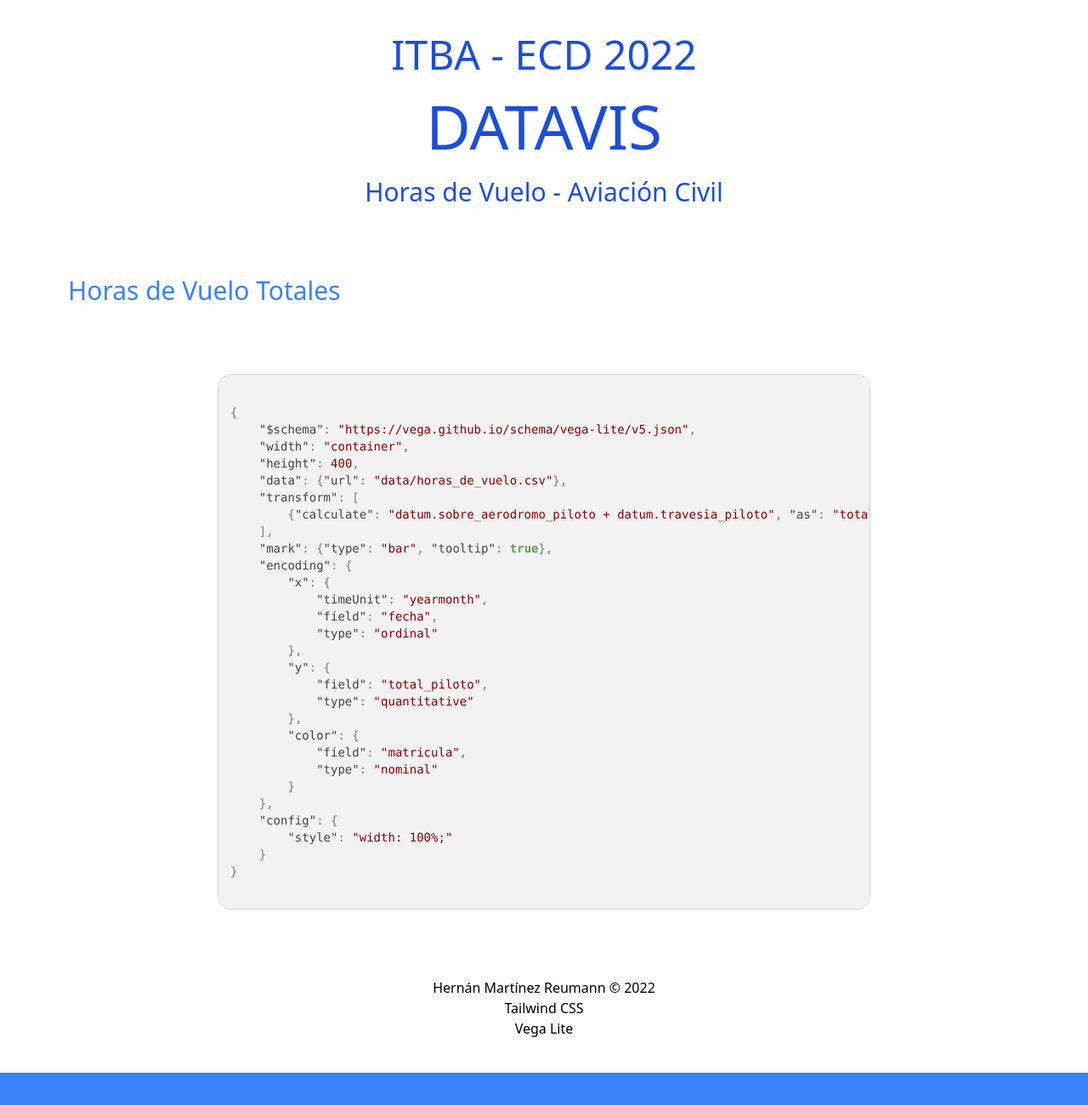
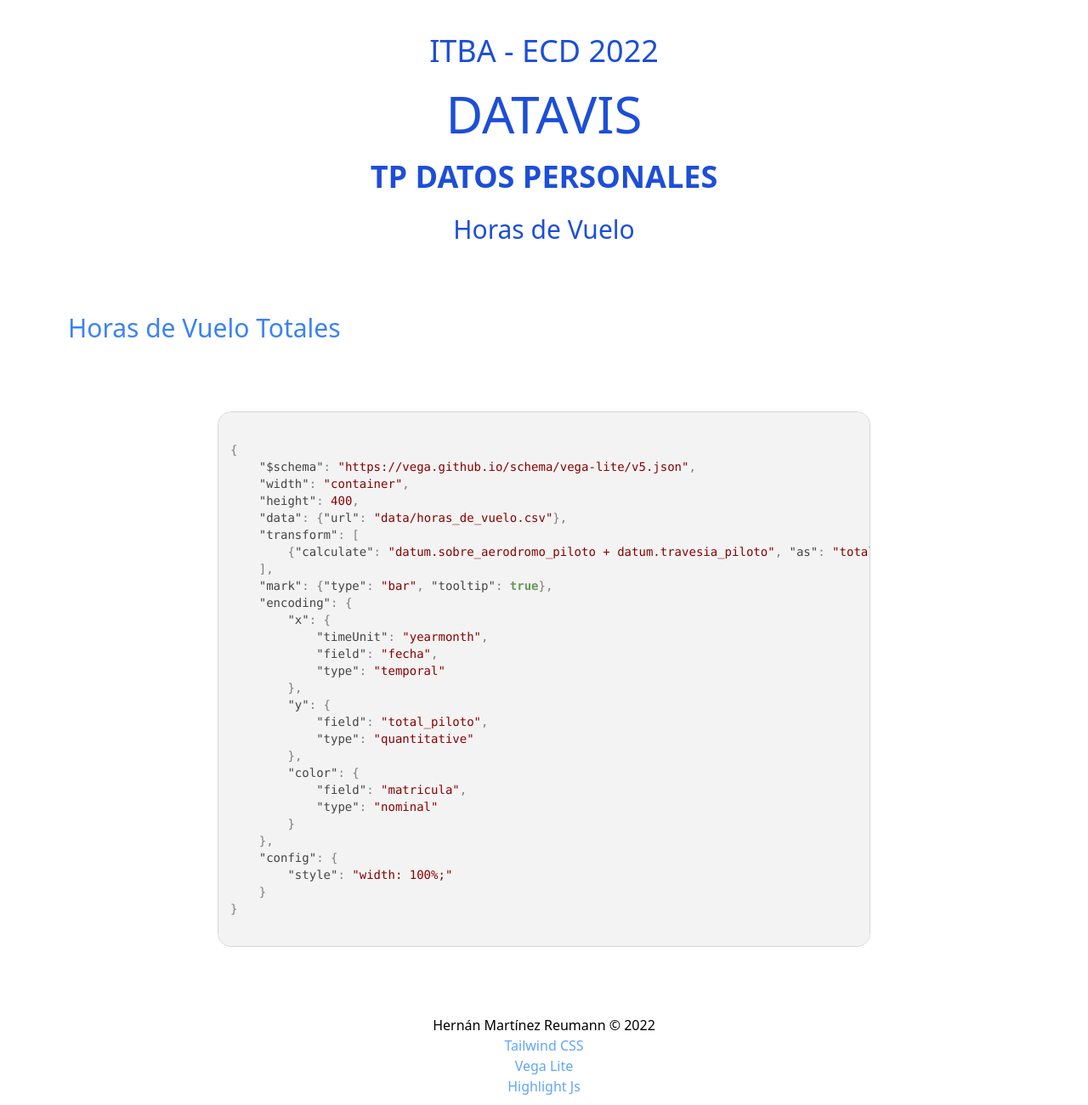
Before and after one commit to hmreumann/ecd2022a, a website built with webpack: page personales/index.html in a window 1280 px wide. Shown: the whole page at 85% size. Before the commit the page ends 1262 px from the top, so only its background shows below. Built offline with nearby package versions, Linux system fonts and the light colour scheme; a script that the page names is missing.

Commit message:
Fix x axis

```diff
--- a/personales/index.html
+++ b/personales/index.html
@@ -17,9 +17,10 @@
 </head>
 <body class="max-w-7xl mx-auto bg-blue-500 grid">
     <header class="text-center bg-white py-10 text-blue-700">
-        <h1 class="text-5xl">ITBA - ECD 2022</h1>
-        <h3 class="text-7xl mt-6">DATAVIS</h3>
-        <h1 class="text-3xl mt-6">Horas de Vuelo - Aviación Civil</h1>
+        <h1 class="text-4xl">ITBA - ECD 2022</h1>
+        <h3 class="text-6xl mt-6">DATAVIS</h3>
+        <h2 class="text-4xl mt-6 font-bold">TP DATOS PERSONALES</h3>
+        <h1 class="text-3xl mt-6">Horas de Vuelo</h1>
     </header>
     <main class="w-full bg-white py-10">
         <div class="space-y-10">
@@ -42,7 +43,7 @@
                             "x": {
                                 "timeUnit": "yearmonth",
                                 "field": "fecha",
-                                "type": "ordinal"
+                                "type": "temporal"
                             },
                             "y": {
                                 "field": "total_piloto",
@@ -76,7 +77,7 @@
         "x": {
             "timeUnit": "yearmonth",
             "field": "fecha",
-            "type": "ordinal"
+            "type": "temporal"
         },
         "y": {
             "field": "total_piloto",
@@ -99,8 +100,9 @@
     <footer class="text-center bg-white py-10">
         <p>Hernán Martínez Reumann 	&#169; 2022</p>
         <ul>
-            <li><a href="https://tailwindcss.com/">Tailwind CSS</a></li>
-            <li><a href="https://vega.github.io/vega-lite/">Vega Lite</a></li>
+            <li><a href="https://tailwindcss.com/" class="text-blue-400 hover:underline" target="_blank">Tailwind CSS</a></li>
+            <li><a href="https://vega.github.io/vega-lite/" class="text-blue-400 hover:underline" target="_blank">Vega Lite</a></li>
+            <li><a href="https://highlightjs.org/" class="text-blue-400 hover:underline" target="_blank">Highlight Js</a></li>
         </ul>
     </footer>
 </body>
```
